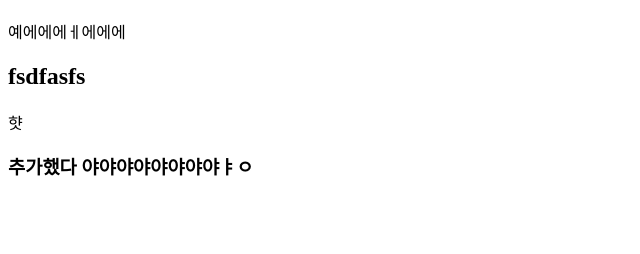
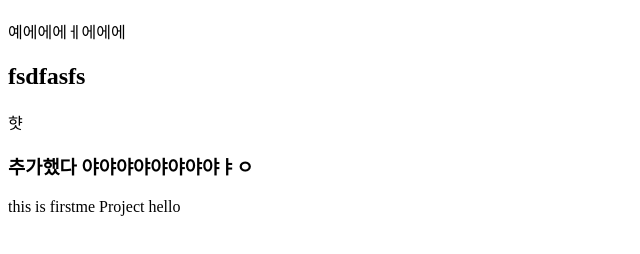
Before and after one commit to kuchanggenn/first-noona-project, a plain HTML site: page index.html in a window 1280 px wide. Shown: the part 70-324 px from the top of the page, without its empty margins (0-640 px from the left). Drawn offline with Linux system fonts and the light colour scheme.

Commit message:
fisrtme first commit

```diff
--- a/index.html
+++ b/index.html
@@ -13,5 +13,10 @@
     <h2>fsdfasfs</h2>햣
 
     <h3>추가했다 야야야야야야야야ㅑㅇ</h3>
+
+    <main>
+      this is firstme Project
+      hello
+    </main>
   </body>
 </html>
```
